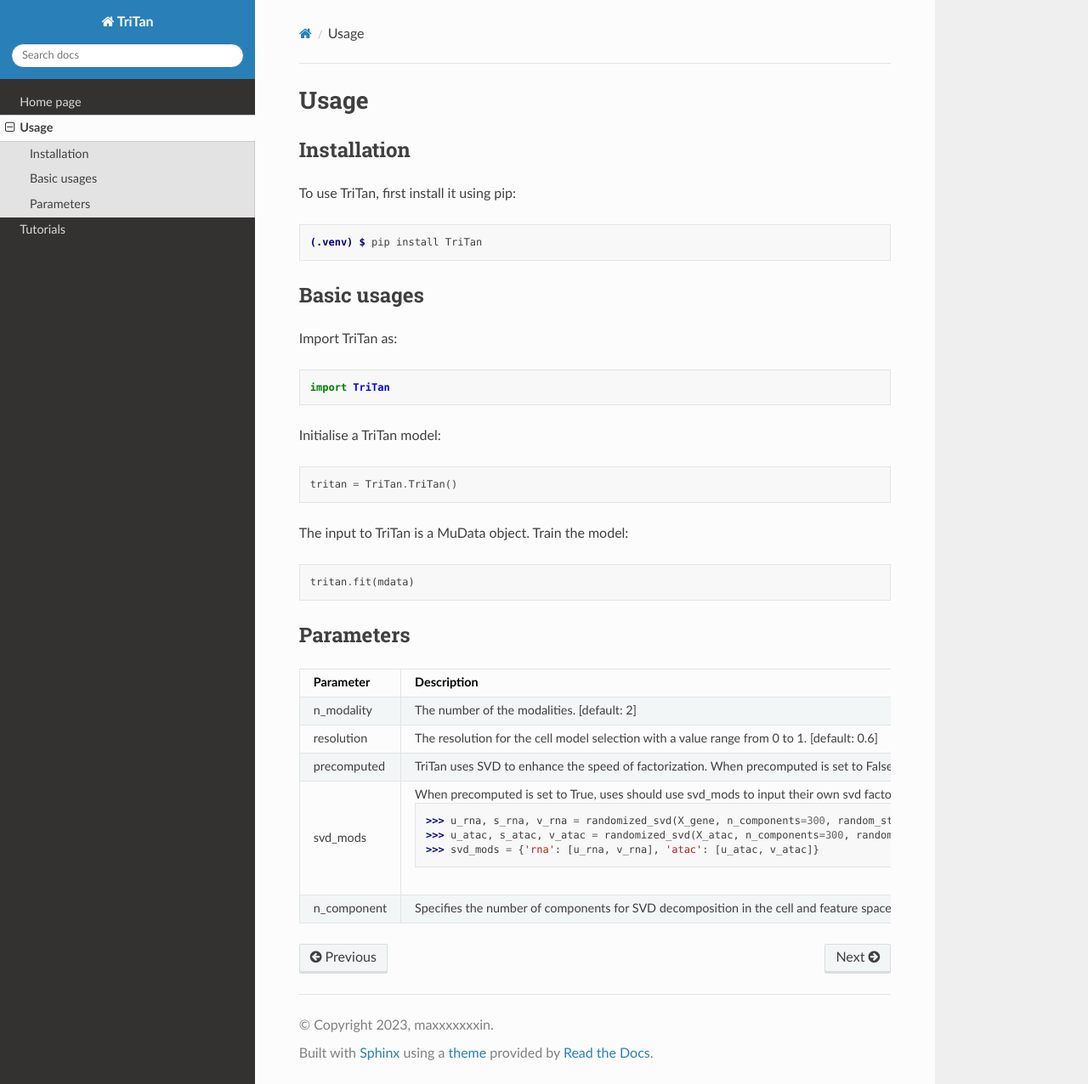
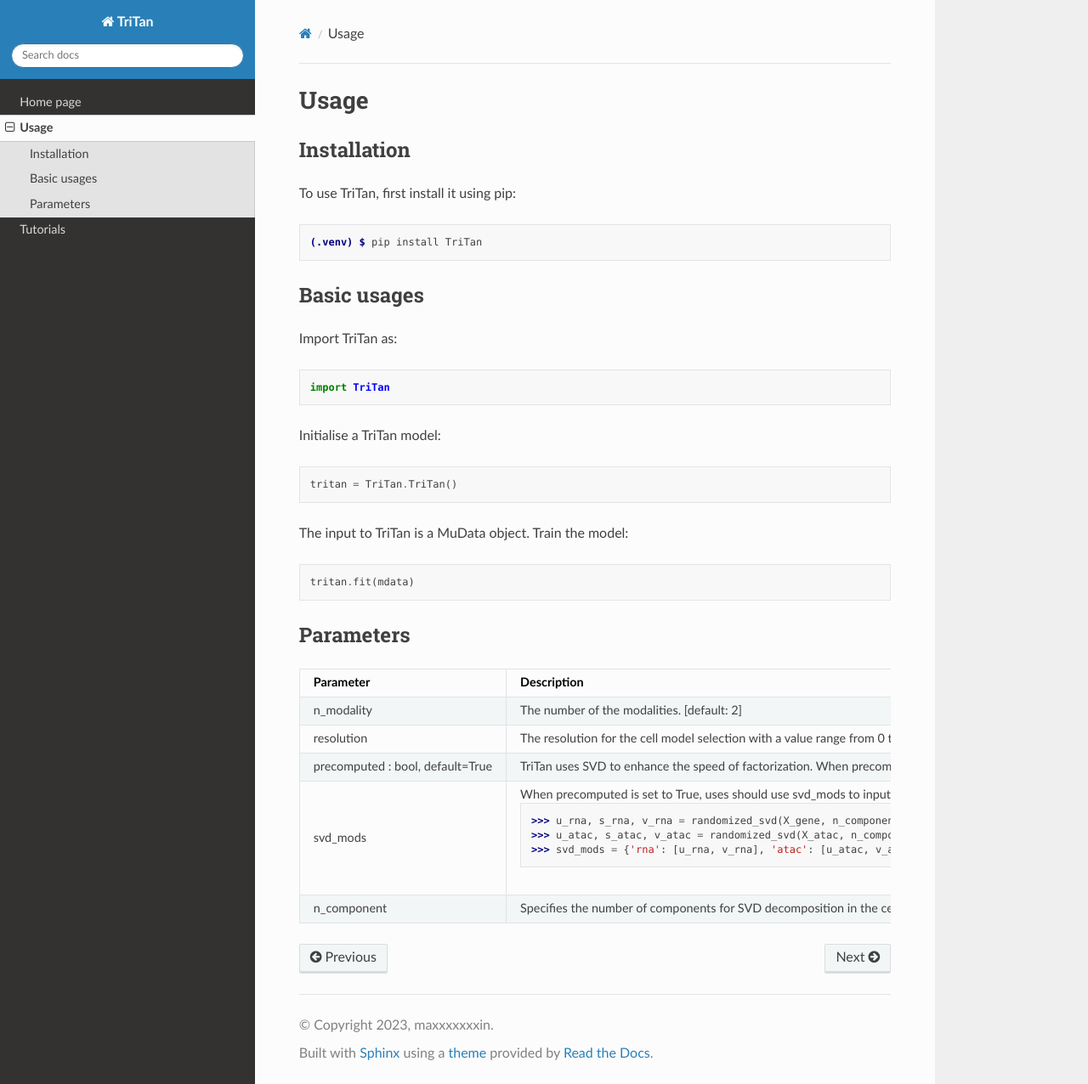
Before and after one commit to maxxxxxxxin/rtd-tutorial, a Sphinx documentation site: the page built from docs/source/usage.rst, in a window 1280 px wide and 1276 px high. Shown: the whole window at 85% size. Built offline with Sphinx 7.4.7 and the Read the Docs theme 2.0.0, drawn with Linux system fonts in a browser that asks for light colours; pages that are not in the unit, such as notebooks, are missing from menus.

Commit message:
Update usage.rst

```diff
--- a/docs/source/usage.rst
+++ b/docs/source/usage.rst
@@ -46,7 +46,7 @@
      - The number of the modalities. [default: 2]
    * - resolution
      - The resolution for the cell model selection with a value range from 0 to 1. [default: 0.6]
-   * - precomputed
+   * - precomputed : bool, default=True
      - TriTan uses SVD to enhance the speed of factorization. When precomputed is set to False, TriTan will run the SVD factorization within the model. When precomputed is set to True, users can provide their own SVD factorization to save the time. [default: False]
    * - svd_mods
      - When precomputed is set to True, uses should use svd_mods to input their own svd factorization as the format of dictionary:
```
